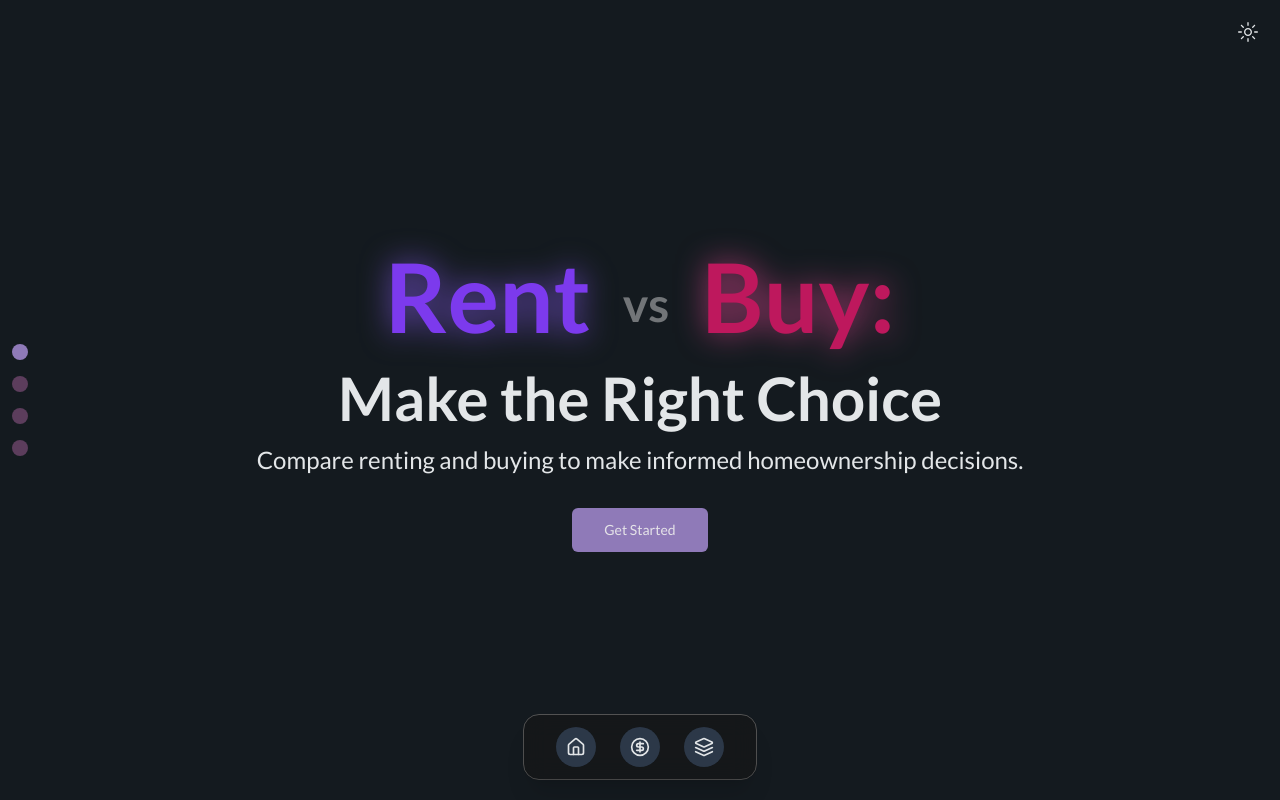
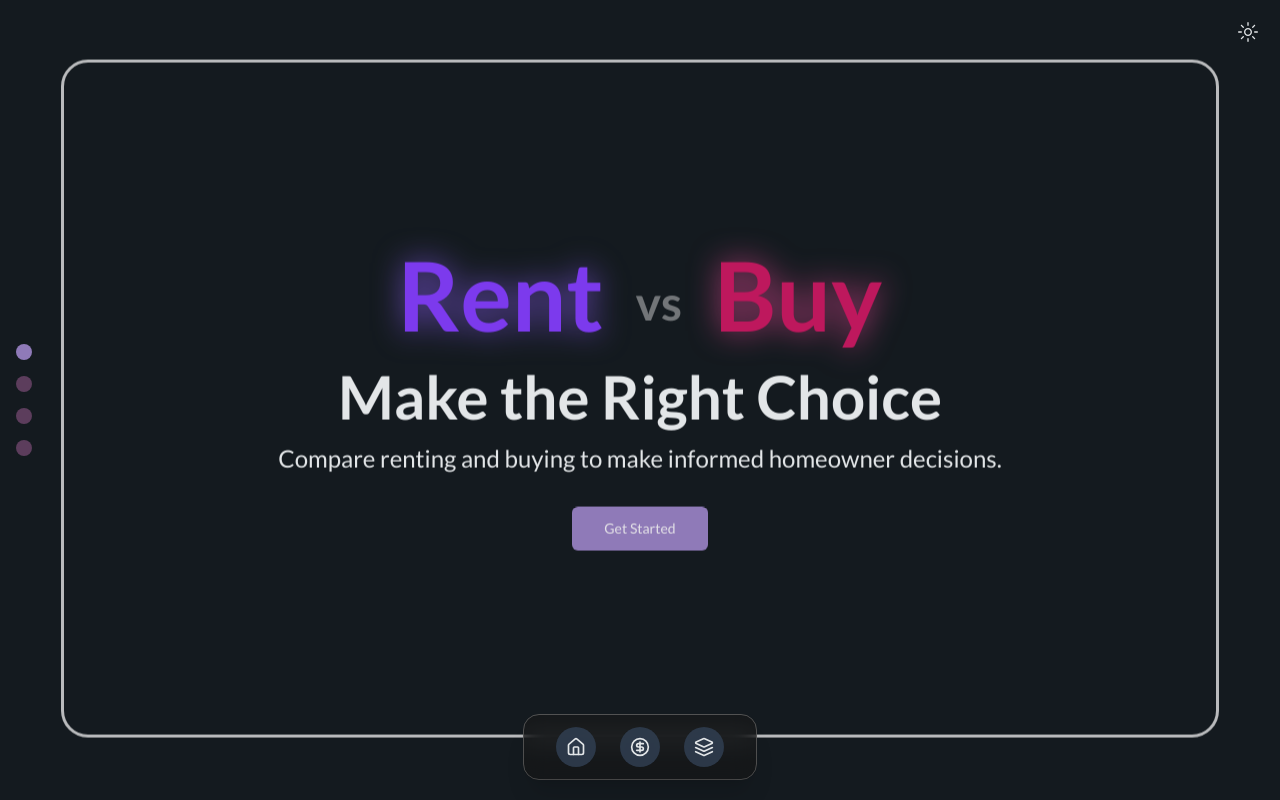
Before and after one commit to darrenmlouw/bond-comparison, a React (Vite) app: page / in a window 1280 px wide. Shown: the top 800 px of the page. Built offline with nearby package versions, Linux system fonts and the light colour scheme.

Commit message:
Inertia Scroll

```diff
--- a/package.json
+++ b/package.json
@@ -23,16 +23,13 @@
     "class-variance-authority": "^0.7.0",
     "clsx": "^2.1.1",
     "framer-motion": "^11.3.29",
-    "locomotive-scroll": "^4.1.4",
     "lucide-react": "^0.379.0",
     "numeral": "^2.0.6",
     "react": "^18.2.0",
     "react-chartjs-2": "^5.2.0",
     "react-dom": "^18.2.0",
     "react-katex": "^3.0.1",
-    "react-locomotive-scroll": "^0.2.2",
     "react-router-dom": "^6.23.1",
-    "react-scroll": "^1.9.0",
     "tailwind-merge": "^2.5.2",
     "tailwindcss-animate": "^1.0.7"
   },
--- a/src/components/Hero.tsx
+++ b/src/components/Hero.tsx
@@ -2,16 +2,25 @@ import { Button } from '@/components/ui/button';
 
 const Hero = () => {
   const handleGetStartedClick = () => {
-    const howToSection = document.getElementById('howto');
-    if (howToSection) {
-      howToSection.scrollIntoView({ behavior: 'smooth' });
+    // const howToSection = document.getElementById('howto');
+    // if (howToSection) {
+    //   howToSection.scrollIntoView({ behavior: 'smooth' });
+    // }
+
+    const element = document.getElementById('howto');
+    if (element) {
+      const offsetTop = element.getBoundingClientRect().top + window.scrollY;
+      window.scrollTo({
+        top: offsetTop,
+        behavior: 'smooth',
+      });
     }
   };
 
   return (
-    <section id="hero" className="h-screen flex items-center justify-center">
-      <div className="text-center px-6">
-        <div className='flex flex-row space-x-4 sm:space-x-6 md:space-x-8 justify-center mb-6'>
+    <section id="hero" className="h-screen flex items-center justify-center p-7 sm:p-16 md:p-15">
+      <div className="flex flex-col text-center px-6 h-full w-full  outline outline-white/70 rounded-3xl sm:rounded-3xl md:rounded-3xl justify-center items-center">
+        <div className='flex flex-row space-x-4 sm:space-x-6 md:space-x-8 justify-center mb-6 '>
           {/* Rent text with permanent glow */}
           <h1 className="text-6xl sm:text-7xl md:text-8xl font-bold text-violet-300 dark:text-violet-600
             filter drop-shadow-[0_0_15px_rgba(139,92,246,0.7)] transition-all duration-300 hover:drop-shadow-[0_0_35px_rgba(139,92,246,1)] hover:scale-105">
@@ -26,7 +35,7 @@ const Hero = () => {
           {/* Buy text with permanent glow */}
           <h1 className="text-6xl sm:text-7xl md:text-8xl font-bold text-pink-300 dark:text-pink-700
             filter drop-shadow-[0_0_15px_rgba(236,72,153,0.7)] transition-all duration-300 hover:drop-shadow-[0_0_35px_rgba(236,72,153,1)] hover:scale-105">
-            Buy:
+            Buy
           </h1>
         </div>
 
@@ -34,7 +43,7 @@ const Hero = () => {
           Make the Right Choice
         </h1>
         <p className="text-lg md:text-2xl mb-8">
-          Compare renting and buying to make informed homeownership decisions.
+          Compare renting and buying to make informed homeowner decisions.
         </p>
 
         <Button variant="default" size="lg" onClick={handleGetStartedClick}>
--- a/src/components/Layout.tsx
+++ b/src/components/Layout.tsx
@@ -15,12 +15,13 @@ const Layout = () => {
 
   return (
     <>
-      <div className="flex relative flex-col h-full w-full overflow-hidden">
-        <TopBar />
-        <div className="flex-1 overflow-y-auto overflow-x-hidden w-full h-full scroll">
+      <TopBar />
+      {/* <div className="flex relative flex-col h-full w-full overflow-hidden">
+
+        <div className="flex-1 overflow-y-auto overflow-x-hidden w-full h-full scroll"> */}
           <Outlet />
-        </div>
-      </div>
+        {/* </div>
+      </div> */}
 
       <div className="fixed bottom-0 left-1/2 -translate-x-1/2 -translate-y-5 bg-neutral-900/60 backdrop-blur-md border-[1px]  border-neutral-600 rounded-2xl">
         <FloatingDock
--- a/src/components/PageTracker.tsx
+++ b/src/components/PageTracker.tsx
@@ -1,5 +1,5 @@
 // src/components/PageTracker.tsx
-import  { useEffect, useState } from 'react';
+import { useEffect, useState } from 'react';
 
 const sections = [
   { id: 'hero', label: 'Home' },
@@ -32,27 +32,33 @@ const PageTracker = () => {
     });
 
     return () => {
-      sections.forEach((section) => {
-        const element = document.getElementById(section.id);
-        if (element) observer.unobserve(element);
-      });
+      observer.disconnect();
     };
   }, []);
 
+  const handleClick = (id: string) => {
+    const element = document.getElementById(id);
+    if (element) {
+      const offsetTop = element.getBoundingClientRect().top + window.scrollY;
+      window.scrollTo({
+        top: offsetTop,
+        behavior: 'smooth',
+      });
+    }
+  };
+
   return (
-    <div className="fixed left-3 top-1/2 transform -translate-y-1/2 space-y-4">
+    <div className="fixed left-2 sm:left-3 md:left-4 top-1/2 transform -translate-y-1/2 space-y-4 z-20 ">
       {sections.map((section) => (
-        <a
+        <button
           key={section.id}
-          href={`#${section.id}`}
-          className={`block w-4 h-4 rounded-full ${
-            activeSection === section.id
-              ? 'bg-primary'
-              : 'bg-secondary'
+          onClick={() => handleClick(section.id)}
+          className={`block w-2 h-2 sm:w-3 sm:h-3 md:w-4 md:h-4 rounded-full ${
+            activeSection === section.id ? 'bg-primary' : 'bg-secondary'
           }`}
         >
           <span className="sr-only">{section.label}</span>
-        </a>
+        </button>
       ))}
     </div>
   );
--- /dev/null
+++ b/src/components/SmoothScroll.tsx
@@ -0,0 +1,68 @@
+// src/components/SmoothScroll.tsx
+
+import React, { useRef, useEffect, useCallback } from 'react';
+import useWindowSize from '../hooks/useWindowSize';
+
+interface SmoothScrollProps {
+  children: React.ReactNode;
+}
+
+interface DataProps {
+  ease: number;
+  current: number;
+  previous: number;
+  rounded: number;
+}
+
+const SmoothScroll: React.FC<SmoothScrollProps> = ({ children }) => {
+  const windowSize = useWindowSize();
+  const scrollContainerRef = useRef<HTMLDivElement>(null);
+
+  const data = useRef<DataProps>({
+    ease: 0.02, // Adjust this value for smoother or faster scrolling
+    current: 0,
+    previous: 0,
+    rounded: 0,
+  });
+
+  // Set the body's height to enable scrolling
+  const setBodyHeight = useCallback(() => {
+    if (scrollContainerRef.current) {
+      const height = scrollContainerRef.current.getBoundingClientRect().height;
+      document.body.style.height = `${height}px`;
+    }
+  }, []);
+
+  // Smooth scrolling function
+  const smoothScrolling = useCallback(() => {
+    data.current.current = window.scrollY;
+    data.current.previous += (data.current.current - data.current.previous) * data.current.ease;
+    data.current.rounded = Math.round(data.current.previous * 100) / 100;
+
+    if (scrollContainerRef.current) {
+      scrollContainerRef.current.style.transform = `translateY(-${data.current.rounded}px)`;
+    }
+
+    requestAnimationFrame(smoothScrolling);
+  }, []);
+
+  useEffect(() => {
+    setBodyHeight();
+  }, [windowSize.height, setBodyHeight]);
+
+  useEffect(() => {
+    requestAnimationFrame(smoothScrolling);
+  }, [smoothScrolling]);
+
+  return (
+    <div
+      ref={scrollContainerRef}
+      className="fixed top-0 left-0 w-full will-change-transform"
+      style={{ overflow: 'hidden' }}
+    >
+      {children}
+    </div>
+  );
+};
+
+export default SmoothScroll;
--- a/src/components/TopBar.tsx
+++ b/src/components/TopBar.tsx
@@ -8,7 +8,7 @@ const TopBar = () => {
   const { theme, toggleTheme } = useContext(ThemeContext);
 
   return (
-    <div className="absolute top-2 right-2 flex justify-between items-center p-1 bg-transparent ">
+    <div className="fixed top-2 right-2 flex justify-between items-center p-1  z-50">
       <Button
         size="icon"
         variant="ghost"
--- /dev/null
+++ b/src/hooks/useWindowSize.tsx
@@ -0,0 +1,31 @@
+// src/hooks/useWindowSize.ts
+
+import { useState, useEffect } from 'react';
+
+interface WindowSize {
+  width: number;
+  height: number;
+}
+
+const useWindowSize = (): WindowSize => {
+  const [windowSize, setWindowSize] = useState<WindowSize>({
+    width: window.innerWidth,
+    height: window.innerHeight,
+  });
+
+  useEffect(() => {
+    const handleResize = () => {
+      setWindowSize({
+        width: window.innerWidth,
+        height: window.innerHeight,
+      });
+    };
+
+    window.addEventListener('resize', handleResize);
+    return () => window.removeEventListener('resize', handleResize);
+  }, []);
+
+  return windowSize;
+};
+
+export default useWindowSize;
--- a/src/index.css
+++ b/src/index.css
@@ -6,19 +6,19 @@
 
 @layer base {
   :root {
-    --background: 210 20% 98%;
+    --background: 230 10% 70%;
     --foreground: 230 25% 20%;
 
-    --card: 210 15% 95%;
+    --card: 230 12% 62%;
     --card-foreground: 230 25% 20%;
 
     --popover: 210 10% 100%;
     --popover-foreground: 230 25% 20%;
 
-    --primary: 260 20% 80%;
+    --primary: 260 40% 70%;
     --primary-foreground: 260 25% 20%;
 
-    --secondary: 120 30% 90%;
+    --secondary: 260 20% 80%;
     --secondary-foreground: 120 30% 20%;
 
     --muted: 30 20% 80%;
@@ -41,7 +41,7 @@
     --background: 210 20% 10%;
     --foreground: 210 10% 90%;
 
-    --card: 210 25% 20%;
+    --card: 210 25% 15%;
     --card-foreground: 210 10% 90%;
 
     --popover: 210 30% 25%;
@@ -75,6 +75,7 @@
 @layer base {
 	* {
 		@apply border-border;
+    ::-webkit-scrollbar {display:none;}
 	}
 	body {
 		@apply bg-background text-foreground;
--- a/src/pages/Home/HomePage.tsx
+++ b/src/pages/Home/HomePage.tsx
@@ -1,19 +1,27 @@
 // src/pages/Home/HomePage.tsx
+
 import Hero from '@/components/Hero';
 import Features from '@/components/Features';
 import HowTo from '@/components/HowTo';
 import Socials from '@/components/Socials';
 import PageTracker from '@/components/PageTracker';
+import SmoothScroll from '@/components/SmoothScroll';
 
 const HomePage = () => {
   return (
-    <div className="flex flex-col z-10">
+    <>
       <PageTracker />
-      <Hero />
-      <Features />
-      <HowTo />
-      <Socials />
-    </div>
+      <SmoothScroll>
+        <div className="flex flex-col z-10">
+          {/* <div className='flex flex-col z-10 m-10 sm:bg-background md:bg-card rounded-3xl shadow-2xl'> */}
+            <Hero />
+            <Features />
+            <HowTo />
+            <Socials />
+          {/* </div> */}
+        </div>
+      </SmoothScroll>
+    </>
   );
 };
 
--- a/src/pages/Salary/SalaryPage.tsx
+++ b/src/pages/Salary/SalaryPage.tsx
@@ -67,7 +67,7 @@ const SalaryPage = () => {
 
                 <div className="flex flex-col w-1/2 gap-1.5">
                   <Label htmlFor="tax" className="text-sm ">
-                    Deductions Before Tax
+                    Tax Deductables
                   </Label>
                   <Input
                     type="number"
```
